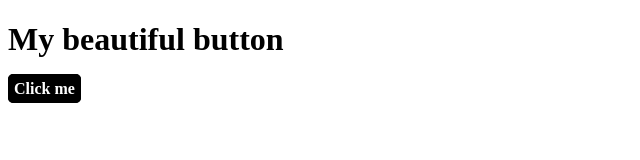
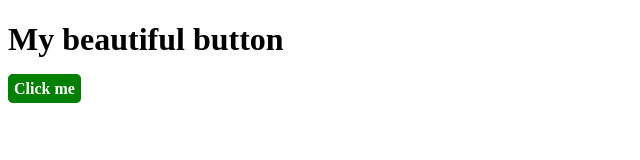
Before and after one commit to nachoal/conflict_example, a plain HTML site: page index.html in a window 1280 px wide. Shown: the whole page, without its empty margins (0-640 px from the left). Drawn offline with Linux system fonts and the light colour scheme.

Commit message:
Update button color

```diff
--- a/index.html
+++ b/index.html
@@ -19,6 +19,6 @@
   </body>
   </html>
   <h1>My beautiful button</h1>
-  <a href="#" class='btn-black'>Click me</a>
+  <a href="#" class='btn-green'>Click me</a>
 </body>
 </html>
--- a/style.css
+++ b/style.css
@@ -8,12 +8,12 @@
   background-color: red;
 }
 
-.btn-black {
+.btn-green {
   text-decoration: none;
   font-weight: bolder;
   padding: 5px;
-  border: 1px solid black;
+  border: 1px solid green;
   border-radius: 5px;
   color: white;
-  background-color: black;
+  background-color: green;
 }
```
